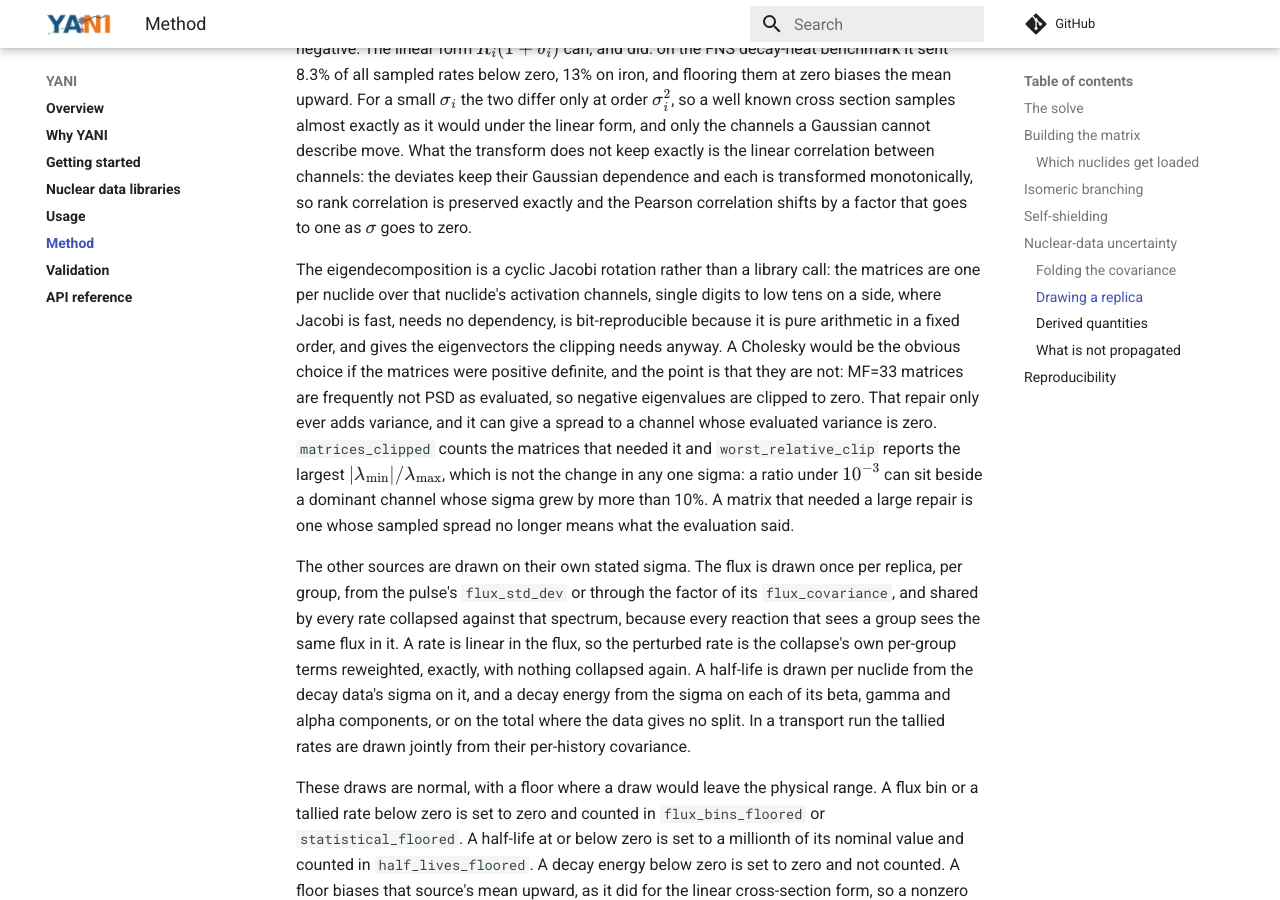
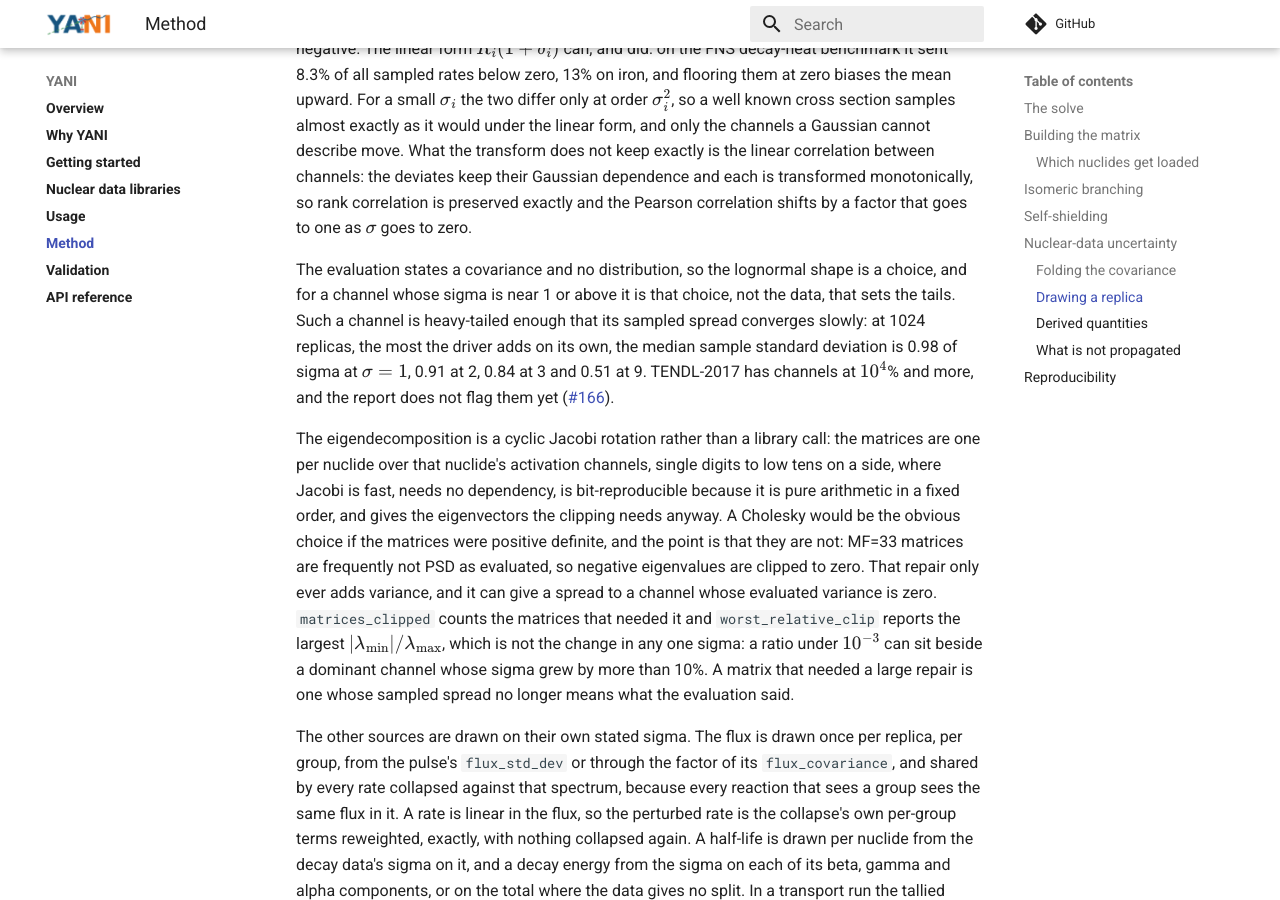
Before and after one commit to fusion-neutronics/yani, an MkDocs documentation site: the page built from docs/method.md, in a window 1280 px wide and 900 px high, scrolled down 4737 px. Built offline with MkDocs 1.6.1 and Material for MkDocs 9.7.7, drawn with Linux system fonts in a browser that asks for light colours; comment, search, counter and statistics services are not loaded.

Commit message:
Say that a large sigma's tails come from the lognormal, not the data
The evaluation states a covariance and no distribution, so for a channel
with sigma near 1 or above the lognormal shape is a choice that sets the
tails. At the 1024 replicas the driver stops at, such a channel's
sampled spread also falls short of sigma: the median is 0.98 of it at
sigma 1 and 0.84 at sigma 3. Core #166 lists this as an open decision,
and the page said neither.

```diff
--- a/docs/method.md
+++ b/docs/method.md
@@ -230,6 +230,14 @@ channels: the deviates keep their Gaussian dependence and each is transformed
 monotonically, so rank correlation is preserved exactly and the Pearson
 correlation shifts by a factor that goes to one as $\sigma$ goes to zero.
 
+The evaluation states a covariance and no distribution, so the lognormal shape
+is a choice, and for a channel whose sigma is near 1 or above it is that choice,
+not the data, that sets the tails. Such a channel is heavy-tailed enough that
+its sampled spread converges slowly: at 1024 replicas, the most the driver adds
+on its own, the median sample standard deviation is 0.98 of sigma at
+$\sigma = 1$, 0.91 at 2, 0.84 at 3 and 0.51 at 9. TENDL-2017 has channels at
+$10^4$% and more, and the report does not flag them yet ([#166][core166]).
+
 The eigendecomposition is a cyclic Jacobi rotation rather than a library call:
 the matrices are one per nuclide over that nuclide's activation channels, single
 digits to low tens on a side, where Jacobi is fast, needs no dependency, is
```
